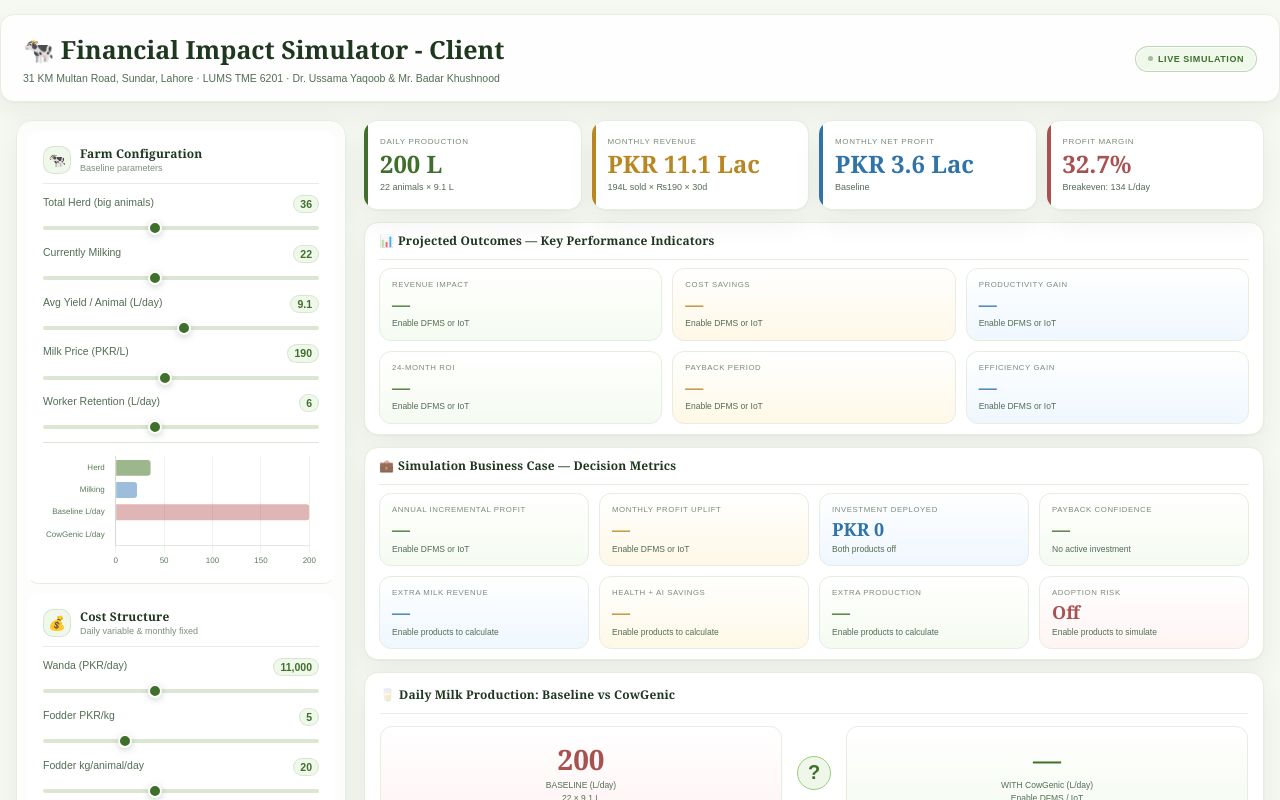
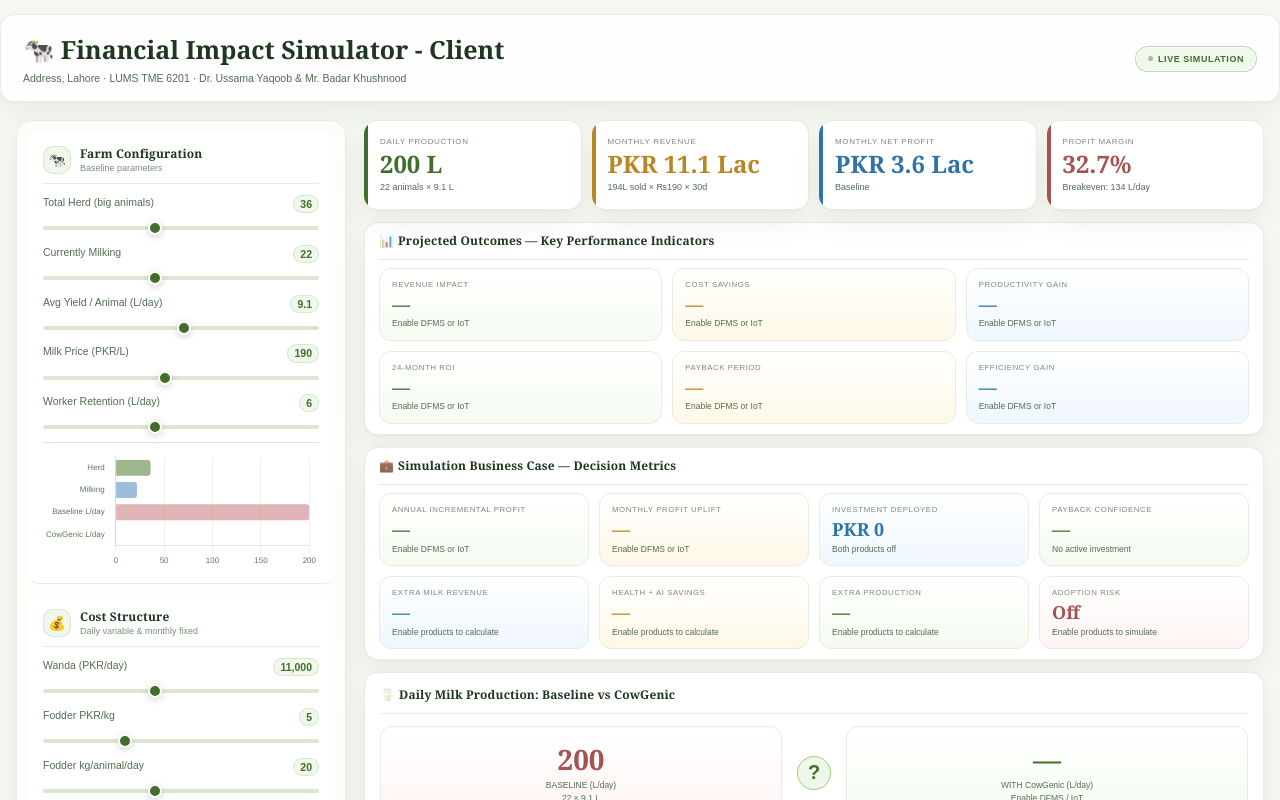
Before and after one commit to hira24siddiqui/Simulation_Reports, a plain HTML site: page index.html in a window 1280 px wide. Shown: the top 800 px of the page. Drawn offline with nearby package versions, Linux system fonts and the light colour scheme.

Commit message:
Update index.html

```diff
--- a/index.html
+++ b/index.html
@@ -378,7 +378,7 @@ body > .chart-card, body > .grid2 { max-width:1440px; }
 <header>
   <div>
     <h1>🐄 Financial Impact Simulator - Client</h1>
-    <p>31 KM Multan Road, Sundar, Lahore · LUMS TME 6201 · Dr. Ussama Yaqoob & Mr. Badar Khushnood</p>
+    <p>Address, Lahore · LUMS TME 6201 · Dr. Ussama Yaqoob & Mr. Badar Khushnood</p>
   </div>
   <div class="live"><i></i> LIVE SIMULATION</div>
 </header>
```
